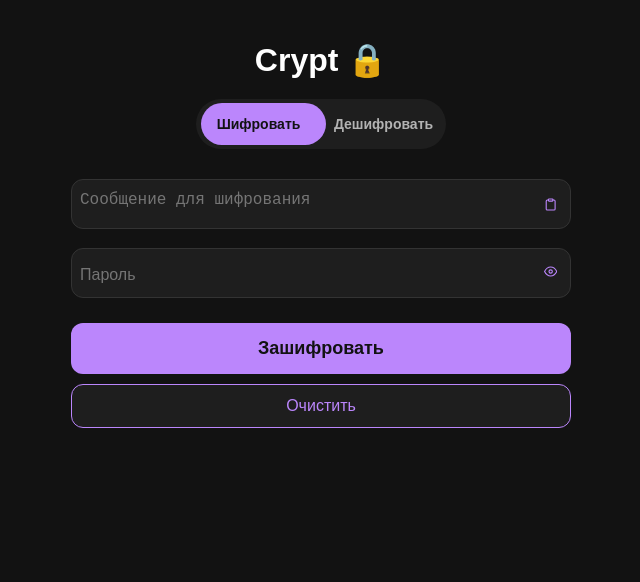
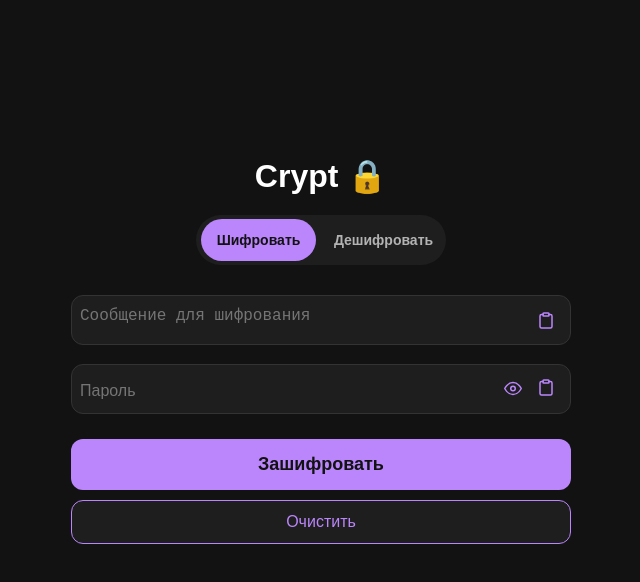
Before and after one commit to Vladyslav-Markevych/Encryption-Decryption-of-Messages, a React (Vite) app: page / in a window 1280 px wide. Shown: the top 582 px of the page, without its empty margins (319-959 px from the left). Built offline with nearby package versions, Linux system fonts and the light colour scheme.

Commit message:
analyt + paste + center

```diff
--- a/package.json
+++ b/package.json
@@ -10,6 +10,7 @@
     "preview": "vite preview --host"
   },
   "dependencies": {
+    "@vercel/analytics": "^1.5.0",
     "@vitejs/plugin-react": "^5.0.2",
     "crypto-js": "^4.2.0",
     "react": "^19.1.1",
--- a/src/App.jsx
+++ b/src/App.jsx
@@ -9,6 +9,7 @@ import {
   FiCopy,
   FiDownload,
 } from "react-icons/fi";
+import { Analytics } from "@vercel/analytics/react";
 
 const COLORS = {
   background: "#121212",
@@ -157,7 +158,7 @@ export default function App() {
         <div
           className='toggle-slider'
           style={{
-            transform: isEncrypting ? "translateX(5px)" : "translateX(120px)",
+            transform: isEncrypting ? "translateX(5px)" : "translateX(131px)",
           }}
         />
         <span className={`toggle-text ${isEncrypting ? "active" : ""}`}>
@@ -177,11 +178,11 @@ export default function App() {
           value={message}
           onChange={(e) => setMessage(e.target.value)}
         />
-        <button className='icon-button' onClick={pasteFromClipboard}>
+        <button className='icon-button-left' onClick={pasteFromClipboard}>
           {isPasted ? (
-            <FiCheckCircle color={COLORS.secondary} />
+            <FiCheckCircle color={COLORS.secondary} size={18} />
           ) : (
-            <FiClipboard color={COLORS.primary} />
+            <FiClipboard color={COLORS.primary} size={18} />
           )}
         </button>
       </div>
@@ -195,16 +196,25 @@ export default function App() {
           onChange={(e) => setPassword(e.target.value)}
           ref={passwordInputRef}
         />
+        <div className='icon-buttons-right'>
           <button
             className='icon-button'
             onClick={() => setShowPassword(!showPassword)}
           >
             {showPassword ? (
-            <FiEyeOff color={COLORS.primary} />
+              <FiEyeOff className='mt-2' color={COLORS.primary} size={18} />
             ) : (
-            <FiEye color={COLORS.primary} />
+              <FiEye className='mt-2' color={COLORS.primary} size={18} />
             )}
           </button>
+          <button className='icon-button ' onClick={pasteFromClipboard}>
+            {isPasted ? (
+              <FiCheckCircle color={COLORS.secondary} size={18} />
+            ) : (
+              <FiClipboard color={COLORS.primary} size={18} />
+            )}
+          </button>
+        </div>
       </div>
 
       {error && <p className='error'>{error}</p>}
@@ -227,9 +237,9 @@ export default function App() {
             </pre>
             <button className='icon-button' onClick={copyToClipboard}>
               {isCopied ? (
-                <FiCheckCircle color={COLORS.secondary} />
+                <FiCheckCircle color={COLORS.secondary} size={18} />
               ) : (
-                <FiCopy color={COLORS.primary} />
+                <FiCopy color={COLORS.primary} size={18} />
               )}
             </button>
           </div>
@@ -241,6 +251,7 @@ export default function App() {
           <FiDownload /> Установить приложение
         </button>
       )}
+      <Analytics />
     </div>
   );
 }
--- a/src/style.css
+++ b/src/style.css
@@ -16,11 +16,12 @@ body {
 }
 
 .container {
-  min-height: 100vh;
+  min-height: 80vh;
   display: flex;
   flex-direction: column;
   align-items: center;
   padding: 20px;
+  justify-content: center
 }
 
 .title {
@@ -53,7 +54,7 @@ body {
   overflow: hidden;
 }
 
-.input-wrapper .icon-button {
+.input-wrapper .icon-button-left {
   position: absolute;
   right: 10px;
   top: 50%;
@@ -61,9 +62,31 @@ body {
   background: none;
   border: none;
   cursor: pointer;
-  padding: 4px;
   color: var(--primary);
 }
+
+/* для блока кнопок справа в поле пароля */
+.input-wrapper .icon-buttons-right {
+  position: absolute;
+  right: 12px;
+  top: 50%;
+  transform: translateY(-50%);
+  display: flex;
+  gap: 7px;
+}
+
+.input-wrapper .icon-buttons-right .icon-button {
+  background: none;
+  border: none;
+  cursor: pointer;
+  color: var(--primary);
+  padding: 4px;
+}
+
+.mt-2 {
+padding-top: 2px;
+}
+
 
 .toggle-container {
   width: 250px;
@@ -82,7 +105,7 @@ body {
   position: absolute;
   top: 4px;
   left: 0;
-  width: 125px;
+  width: 115px;
   height: 42px;
   border-radius: 21px;
   background: var(--primary);
```
Also changed, not shown: 1 other file (tests, documents, lock files or other folders). Lines whose indentation alone changed are shown as unchanged.
